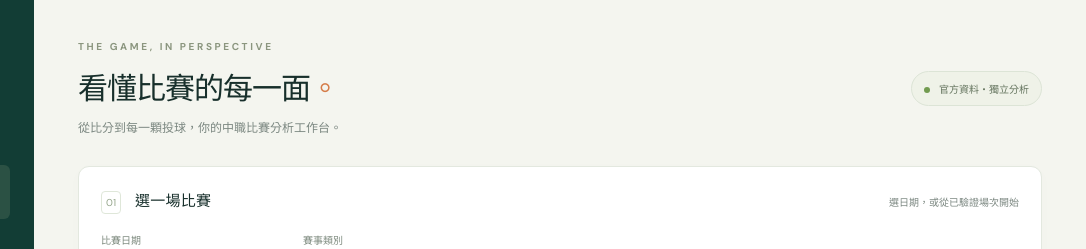
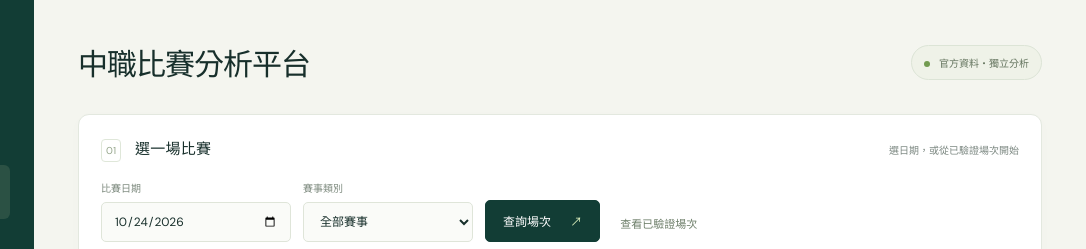
Before and after one commit to lokcyi/cpbl, a website: page web/index.html in a window 1280 px wide. Shown: the top 249 px of the page, 194-1280 px from the left. Drawn offline with Linux system fonts and the light colour scheme; no server answers; files whose address does not match are found by name.

Commit message:
Simplify homepage heading to 中職比賽分析平台

```diff
--- a/web/index.html
+++ b/web/index.html
@@ -25,7 +25,7 @@
     <div class="sidebar-bottom"><div class="diamond-small">◇</div><p>每一球，都有故事。</p><small>從一場比賽，看見更多細節。</small><a href="https://github.com/lokcyi/cpbl" target="_blank" rel="noopener">GitHub 專案 ↗</a><span>非官方資料分析 · v0.2</span></div>
   </aside>
   <main id="main">
-    <header class="page-header"><div><div class="eyebrow">THE GAME, IN PERSPECTIVE</div><h1>看懂比賽的每一面<span>。</span></h1><p>從比分到每一顆投球，你的中職比賽分析工作台。</p></div><div class="header-tag"><i></i> 官方資料・獨立分析</div></header>
+    <header class="page-header"><div><h1>中職比賽分析平台</h1></div><div class="header-tag"><i></i> 官方資料・獨立分析</div></header>
     <section class="selector-panel" aria-labelledby="select-title">
       <div class="section-top"><h2 id="select-title"><span class="step">01</span> 選一場比賽</h2><span class="muted small">選日期，或從已驗證場次開始</span></div>
       <form id="schedule-form"><label>比賽日期<input type="date" id="date" required min="2026-01-01" max="2099-12-31"></label><label>賽事類別<select id="kind"><option value="all">全部賽事</option value="A">一軍例行賽</option><option value="D">二軍例行賽</option><option value="C">台灣大賽</option><option value="E">季後挑戰賽</option></select></label><button class="primary" id="search-button" type="submit">查詢場次 <span>↗</span></button><button class="text-button" type="button" id="samples-button">查看已驗證場次</button></form>
```
